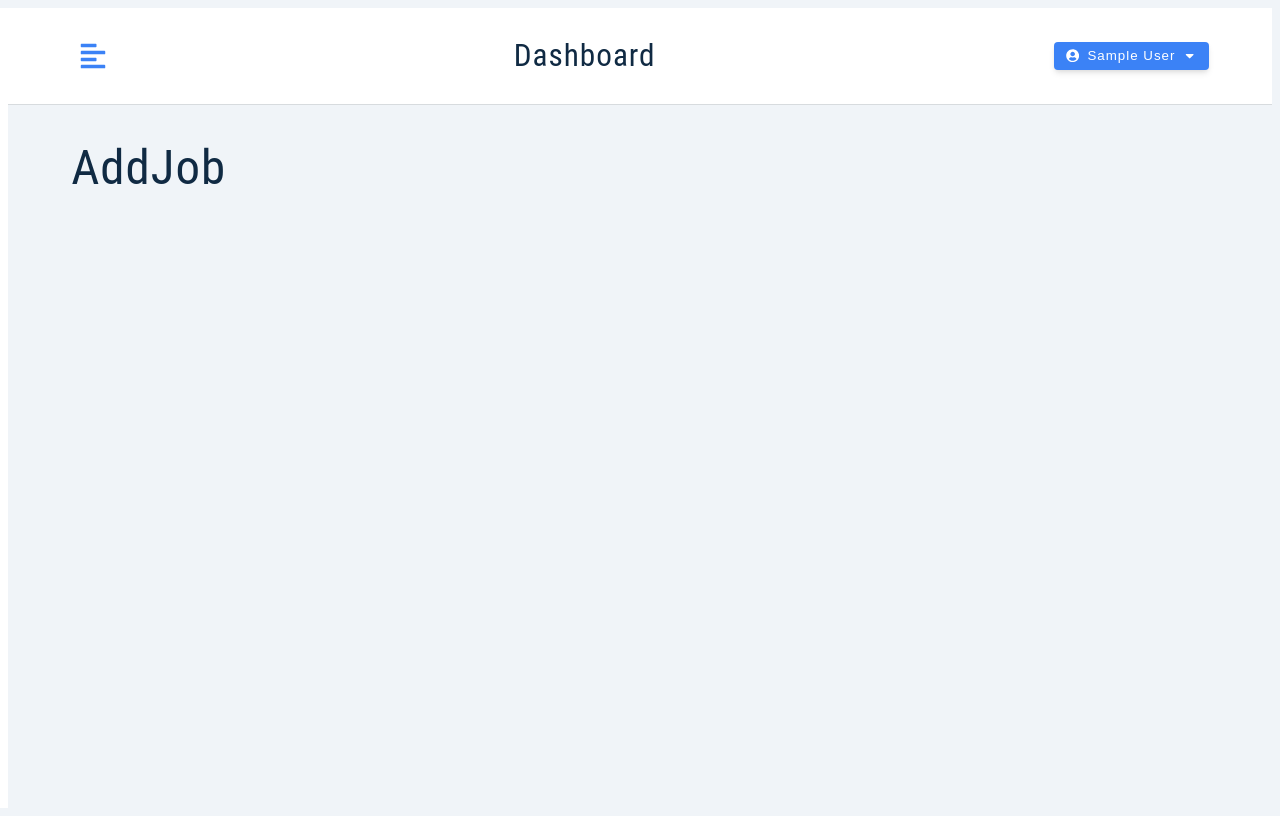
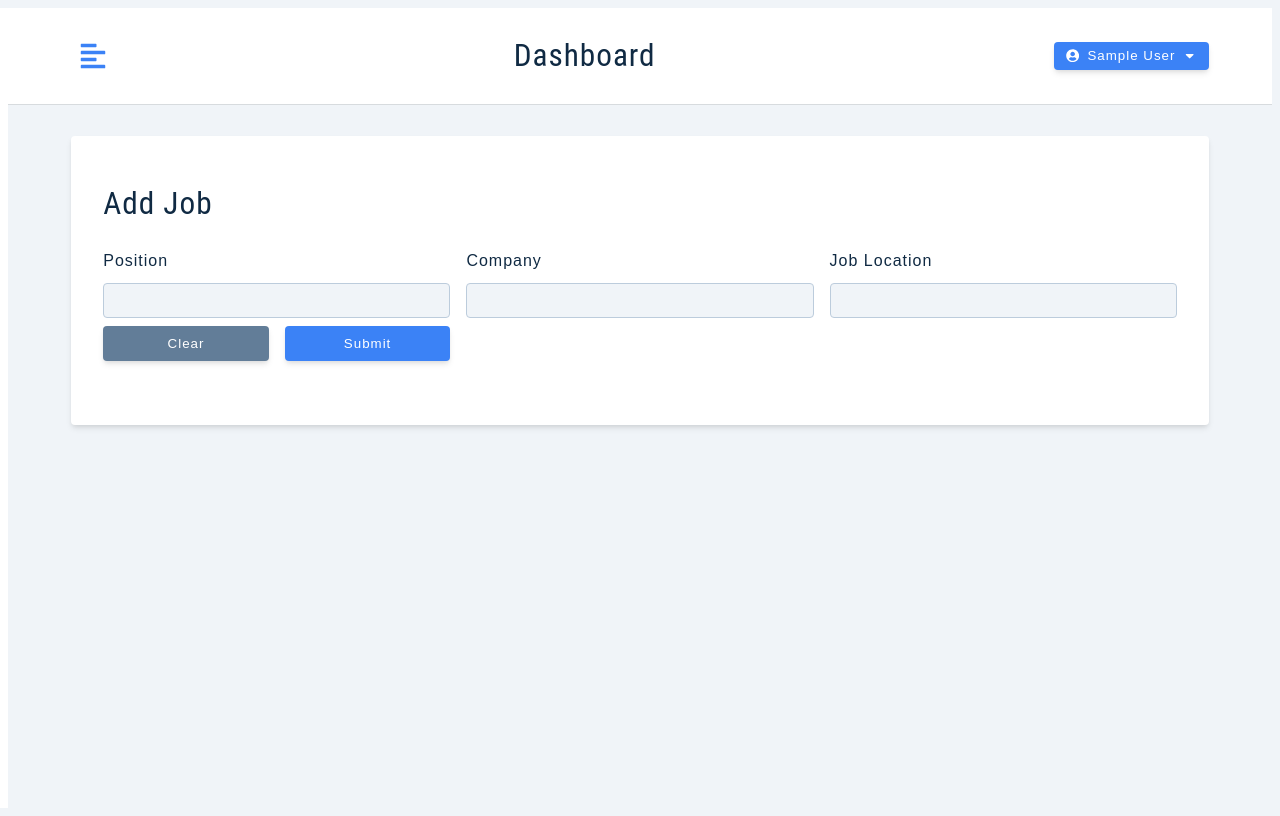
Before and after one commit to shawlu95/react-redux-toolkit-jobster, a React (Create React App) app: page /add-job in a window 1280 px wide. Built offline with nearby package versions, Linux system fonts and the light colour scheme; sample sign-in values are in the browser's storage; the HTML template or start-up script is replaced by a standard one.

Commit message:
Init add-job page

```diff
--- a/src/pages/dashboard/AddJob.js
+++ b/src/pages/dashboard/AddJob.js
@@ -1,7 +1,89 @@
 import React from 'react';
 
+import { FormRow } from '../../components';
+import Wrapper from '../../assets/wrappers/DashboardFormPage';
+import { useSelector, useDispatch } from 'react-redux';
+import { toast } from 'react-toastify';
+
 const AddJob = () => {
-  return <h1>AddJob</h1>;
+  const {
+    isLoading,
+    position,
+    company,
+    jobLocation,
+    jobType,
+    jobTypeOptions,
+    status,
+    statusOptions,
+    isEditing,
+    editJobId,
+  } = useSelector((store) => store.job);
+  const dispatch = useDispatch();
+
+  const handleSubmit = (e) => {
+    e.preventDefault();
+
+    if (!position || !company || !jobLocation) {
+      toast.error('Please Fill Out All Fields');
+      return;
+    }
+  };
+
+  const handleJobInput = (e) => {
+    const name = e.target.name;
+    const value = e.target.value;
+  };
+
+  return (
+    <Wrapper>
+      <form className='form'>
+        <h3>{isEditing ? 'edit job' : 'add job'}</h3>
+
+        <div className='form-center'>
+          <FormRow
+            type='text'
+            name='position'
+            value={position}
+            handleChange={handleJobInput}
+          />
+          <FormRow
+            type='text'
+            name='company'
+            value={company}
+            handleChange={handleJobInput}
+          />
+          <FormRow
+            type='text'
+            labelText='job location'
+            name='jobLocation'
+            value={jobLocation}
+            handleChange={handleJobInput}
+          />
+          {/* job status */}
+
+          {/* job type */}
+
+          <div className='btn-container'>
+            <button
+              type='button'
+              className='btn btn-block clear-btn'
+              onClick={() => console.log('clear values')}
+            >
+              clear
+            </button>
+            <button
+              type='submit'
+              className='btn btn-block submit-btn'
+              onClick={handleSubmit}
+              disabled={isLoading}
+            >
+              submit
+            </button>
+          </div>
+        </div>
+      </form>
+    </Wrapper>
+  );
 };
 
 export default AddJob;
```
